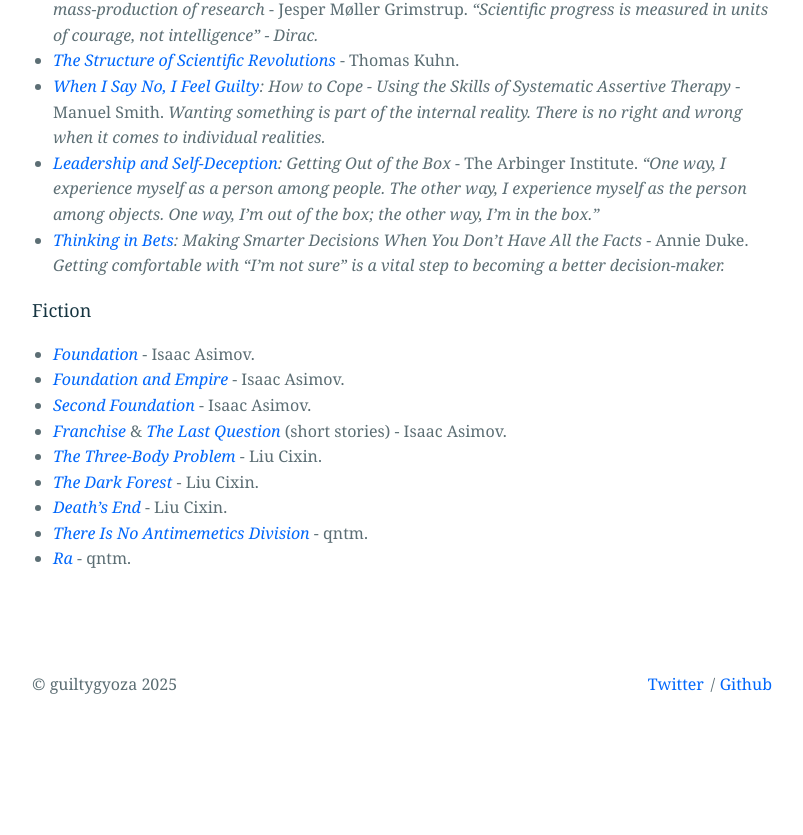
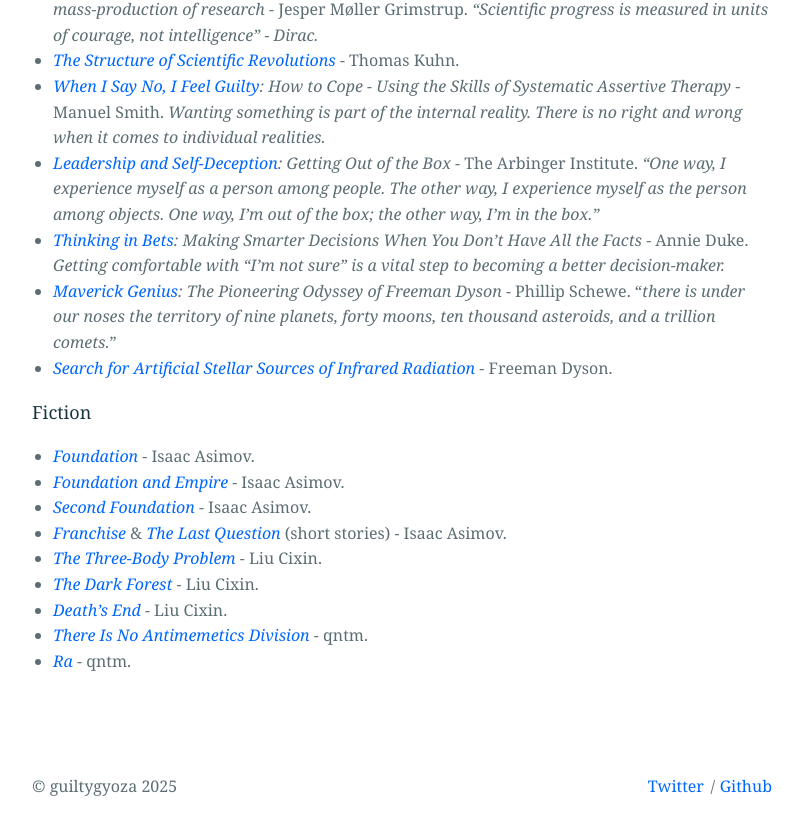
Before and after one commit to guiltygyoza/new-blog, a Jekyll site: the page built from _pages/bookshelf.markdown, in a window 1280 px wide and 900 px high, scrolled down 1235 px. Shown: the top 835 px of the window, without its empty margins (238-1041 px from the left). Built offline with Jekyll 4.4.1, drawn with Linux system fonts in a browser that asks for light colours; before the commit the page ends 2033 px from its top, so only the background shows below that.

Commit message:
add book

```diff
--- a/_pages/bookshelf.markdown
+++ b/_pages/bookshelf.markdown
@@ -35,6 +35,8 @@
 - *[When I Say No, I Feel Guilty](https://www.goodreads.com/book/show/1098624.When_I_Say_No_I_Feel_Guilty){:target="_blank"}: How to Cope - Using the Skills of Systematic Assertive Therapy* - Manuel Smith. *Wanting something is part of the internal reality. There is no right and wrong when it comes to individual realities.*
 - *[Leadership and Self-Deception](https://www.goodreads.com/book/show/180463.Leadership_and_Self_Deception){:target="_blank"}: Getting Out of the Box* - The Arbinger Institute. *"One way, I experience myself as a person among people. The other way, I experience myself as the person among objects. One way, I'm out of the box; the other way, I'm in the box."*
 - *[Thinking in Bets](https://www.goodreads.com/book/show/35957157-thinking-in-bets){:target="_blank"}: Making Smarter Decisions When You Don't Have All the Facts* - Annie Duke. *Getting comfortable with "I'm not sure" is a vital step to becoming a better decision-maker.*
+- *[Maverick Genius](https://www.goodreads.com/book/show/15793070-maverick-genius){:target="_blank"}: The Pioneering Odyssey of Freeman Dyson* - Phillip Schewe. "*there is under our noses the territory of nine planets, forty moons, ten thousand asteroids, and a trillion comets.*"
+- *[Search for Artificial Stellar Sources of Infrared Radiation](https://epizodsspace.airbase.ru/bibl/inostr-yazyki/science/1960/Dyson_Search_for_Artificial_Stellar_Sources_of_Infrared_Radiation_Science_131_(1960).pdf){:target="_blank"}* - Freeman Dyson.
 
 ### Fiction
 - *[Foundation](https://www.goodreads.com/book/show/29579.Foundation){:target="_blank"}* - Isaac Asimov.
```
